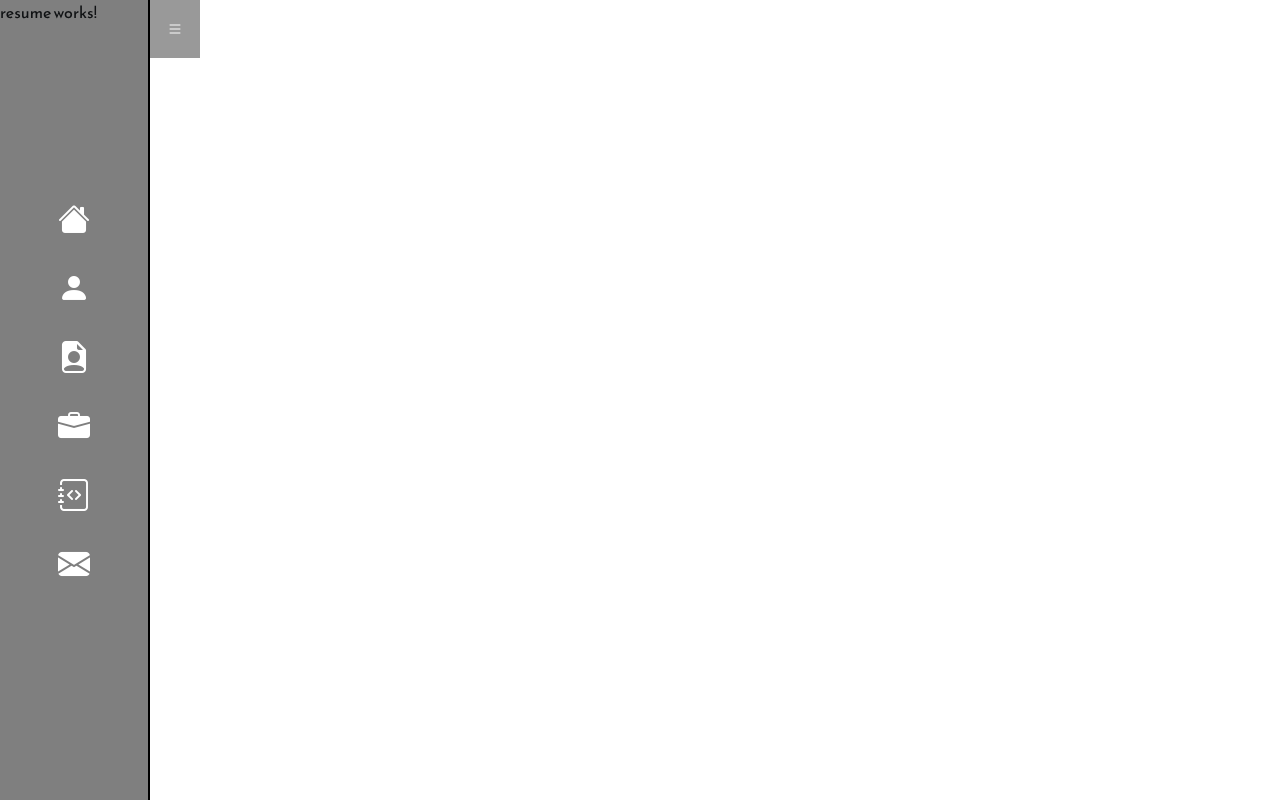
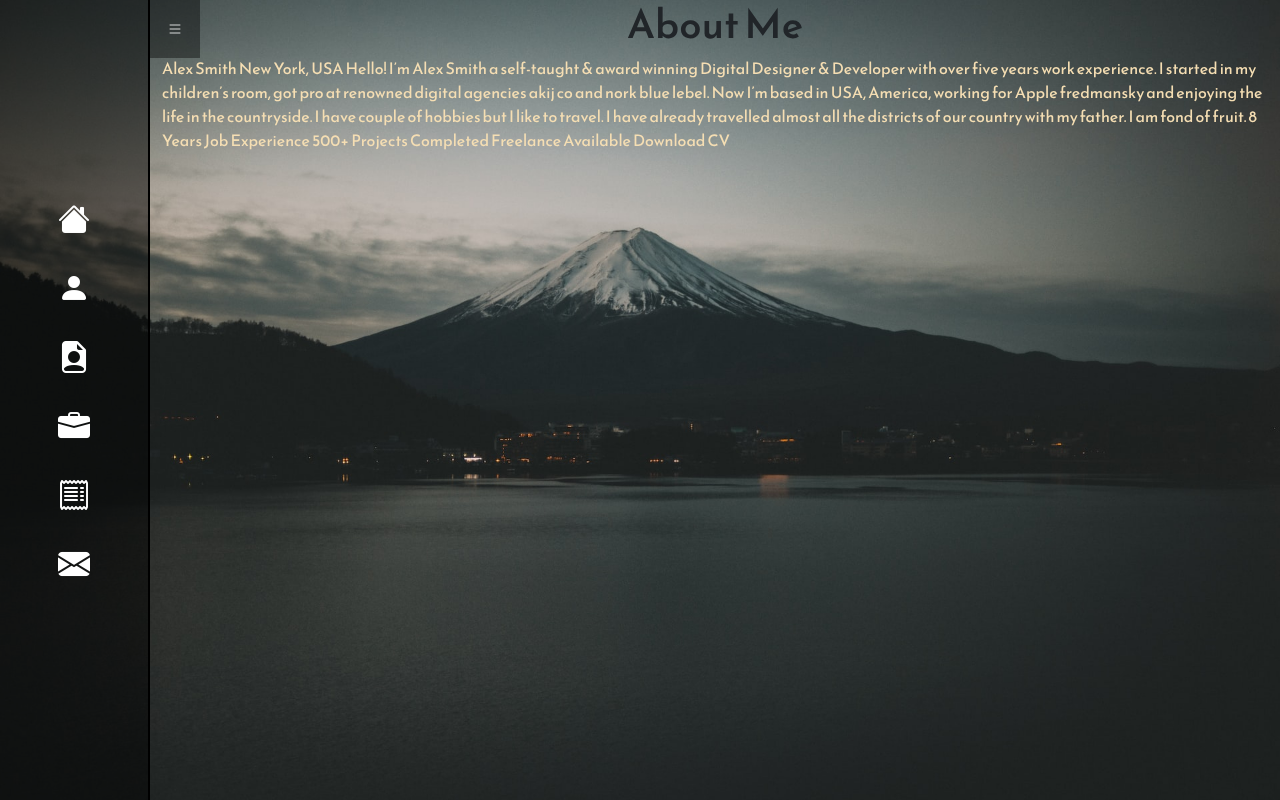
Before and after one commit to nafis-sadik/NafisSadikPortfolio, an Angular app: page /resume in a window 1280 px wide. Built offline with nearby package versions, Linux system fonts and the light colour scheme.

Commit message:
Working on content section system

```diff
--- a/src/app/about/about.component.html
+++ b/src/app/about/about.component.html
@@ -1,3 +1 @@
-<section class="page-content">
-  <p>about works!</p>
-</section>
+<section class="content animate__animated animate__slideInRight animate__repeat-1"></section>
--- a/src/app/blog/blog.component.html
+++ b/src/app/blog/blog.component.html
@@ -1,3 +1 @@
-<section class="page-content">
-  <p>blog works!</p>
-</section>
+<section class="content"></section>
--- a/src/app/contact/contact.component.html
+++ b/src/app/contact/contact.component.html
@@ -1,3 +1 @@
-<section class="page-content">
-  <p>contact works!</p>
-</section>
+<section class="content"></section>
--- a/src/app/home/home.component.css
+++ b/src/app/home/home.component.css
@@ -1,9 +1,3 @@
-.home-bg{
-  height: 100vh;
-  background: url('/assets/home-cover-2.jpg') no-repeat center center;
-  background-size: cover;
-}
-
 .home-bg::before{
   content: '';
   height: 100%;
--- a/src/app/navbar/navbar.component.html
+++ b/src/app/navbar/navbar.component.html
@@ -1,22 +1,22 @@
 <section id="NavbarContainer" [ngClass]="expanded?'':'navbarSlideOutLeft'">
   <div id="Navbar" class="nav-bg">
     <div class="nav-link-container">
-      <a href="/" class="navbar-links" data-tooltip="Home" (click)="toggleNavbarExpansion()">
+      <a href="/" class="navbar-links" data-tooltip="Home">
         <i class="bi bi-house-fill"></i>
       </a>
-      <a href="/about" class="navbar-links" data-tooltip="About" (click)="toggleNavbarExpansion()">
+      <a href="/about" class="navbar-links" data-tooltip="About">
         <i class="bi bi-person-fill"></i>
       </a>
-      <a href="/resume" class="navbar-links" data-tooltip="Resume" (click)="toggleNavbarExpansion()">
+      <a href="/resume" class="navbar-links" data-tooltip="Resume">
         <i class="bi bi-file-earmark-person-fill"></i>
       </a>
-      <a href="/portfolio" class="navbar-links" data-tooltip="Portfolio" (click)="toggleNavbarExpansion()">
+      <a href="/portfolio" class="navbar-links" data-tooltip="Portfolio">
         <i class="bi bi-briefcase-fill"></i>
       </a>
-      <a href="/blog" class="navbar-links" data-tooltip="Blog" (click)="toggleNavbarExpansion()">
-        <i class="bi bi-journal-code"></i>
+      <a href="/blog" class="navbar-links" data-tooltip="Blog">
+        <i class="bi bi-receipt"></i>
       </a>
-      <a href="/contact" class="navbar-links" data-tooltip="Contact" (click)="toggleNavbarExpansion()">
+      <a href="/contact" class="navbar-links" data-tooltip="Contact">
         <i class="bi bi-envelope-fill"></i>
       </a>
     </div>
--- a/src/app/portfolio/portfolio.component.html
+++ b/src/app/portfolio/portfolio.component.html
@@ -1,3 +1 @@
-<section class="page-content">
-  <p>portfolio works!</p>
-</section>
+<section class="content"></section>
--- a/src/app/resume/resume.component.html
+++ b/src/app/resume/resume.component.html
@@ -1,3 +1,25 @@
-<section class="page-content">
-  <p>resume works!</p>
+<section class="content animate__animated animate__slideInRight animate__repeat-1">
+  <div class="container">
+    <h1>About Me</h1>
+    <div class="col-md-12" style="color: wheat">
+      <p>
+        Alex Smith
+        New York, USA
+        Hello! I’m Alex Smith a self-taught & award winning Digital Designer & Developer with over five years work experience. I started in my children’s room, got pro at renowned digital agencies akij co and nork blue lebel. Now I’m based in USA, America, working for Apple fredmansky and enjoying the life in the countryside.
+
+        I have couple of hobbies but I like to travel. I have already travelled almost all the districts of our country with my father. I am fond of fruit.
+
+        8 Years Job
+        Experience
+
+        500+ Projects
+        Completed
+
+        Freelance
+        Available
+
+        Download CV
+      </p>
+    </div>
+  </div>
 </section>
--- a/src/styles.css
+++ b/src/styles.css
@@ -7,4 +7,22 @@
 body {
   font-family: ReemKufiFun !important;
   text-space: 1rem;
+  min-height: 100vh;
+  background: url('/assets/home-cover-2.jpg') no-repeat center center;
+  background-size: cover;
 }
+
+.content{
+  min-height: 100vh;
+  position: absolute;
+  top: 0;
+  padding-left: 150px;
+}
+
+.content h1{
+  text-align: center;
+}
+
+.content .cntainer{
+  background-color: black;
+}
```
